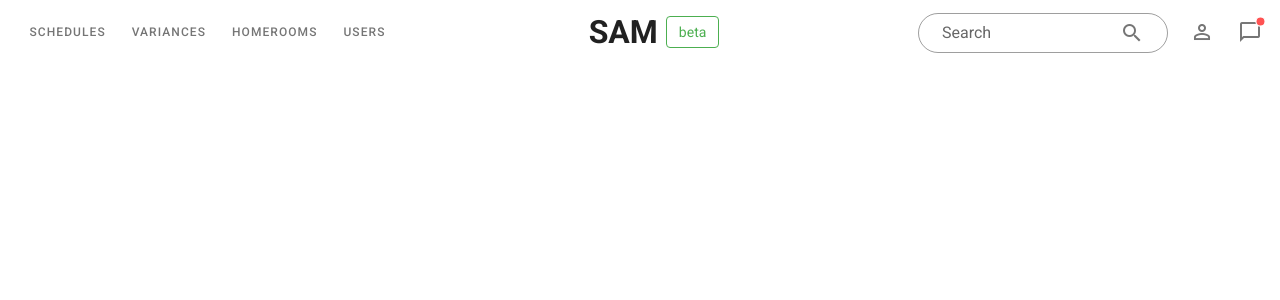
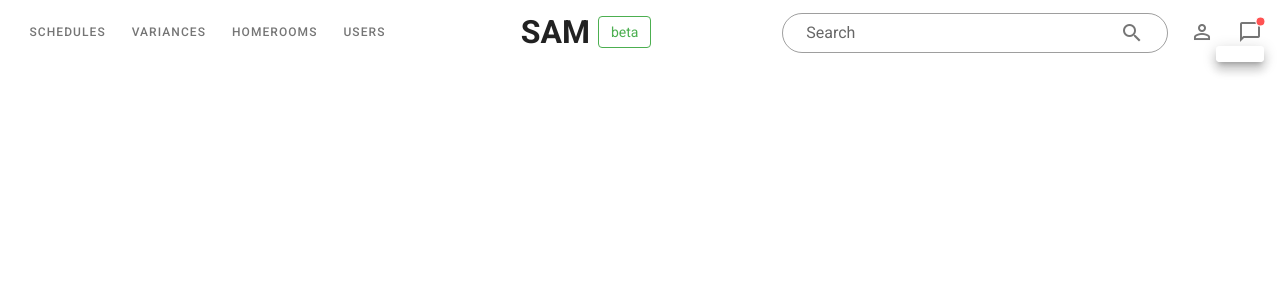
Before and after one commit to jjfrench/staff-manager, a Vue app: page /Users in a window 1280 px wide. Both pictures are taken after a click on the button 1250 px from the left and 32 px from the top of the page. Shown: the top 300 px of the page. Built offline with nearby package versions, Linux system fonts and the light colour scheme.

Commit message:
Navigation Components

```diff
--- a/src/App.vue
+++ b/src/App.vue
@@ -12,7 +12,7 @@
 </template>
 
 <script>
-import Navigation from './components/Navigation';
+import Navigation from './components/Navigation/Navigation.vue';
 
 export default {
   name: 'app',
--- a/src/components/Navigation.vue
+++ b/src/components/Navigation/Navigation.vue
@@ -40,22 +40,17 @@
 				<v-icon dense>mdi-account-outline</v-icon>
 			</v-btn>
 		</div>
-		<v-badge
-			bordered
-			dot
-			color="error"
-			overlap
-			class="navlink"
-		>
-		<v-btn icon small>
-			<v-icon dense>mdi-message-outline</v-icon>
-		</v-btn>
-		</v-badge>
+
+		<Notifications/>
   </v-app-bar>
 </template>
 <script>
+import Notifications from './Notifications.vue';
 export default ({
 	name: 'Navigation',
+	components: {
+		Notifications
+	},
 	data: function() {
 		return {
 			collapse: true,
@@ -64,7 +59,7 @@ export default ({
 	}
 })
 </script>
-<style scoped>
+<style>
 .navlink {
   padding-left: 20px;
   text-decoration: none;
--- /dev/null
+++ b/src/components/Navigation/Notifications.vue
@@ -0,0 +1,95 @@
+<template>
+    <v-menu
+        :close-on-content-click="false"
+        bottom
+        offset-y
+        class="mx-auto"
+        max-width="400"
+    >
+        <template v-slot:activator="{ on, attrs }">
+            <v-badge
+                bordered
+                dot
+                color="error"
+                overlap
+                class="navlink"
+            >
+                <v-btn
+                    icon
+                    small
+                    v-bind="attrs"
+                    v-on="on"
+                >
+                    <v-icon dense>mdi-message-outline</v-icon>
+                </v-btn>
+            </v-badge>
+        </template>
+
+        <v-list two-line>
+            <v-list-item-group
+                v-model="selected"
+                active-class="primary--text"
+                multiple
+            >
+                <template v-for="item in this.$store.state.notifications">
+                <v-list-item
+                    :key="item.title"
+                >
+                    <template v-slot:default="{  }">
+                    <v-list-item-content>
+                        <v-list-item-title v-text="item.user"></v-list-item-title>
+
+                        <v-list-item-subtitle
+                        class="text--primary"
+                        v-text="item.type"
+                        ></v-list-item-subtitle>
+
+                        <v-list-item-subtitle v-text="item.description"></v-list-item-subtitle>
+                    </v-list-item-content>
+
+                    <v-list-item-action>
+                        <!-- <v-list-item-action-text v-text="item.action"></v-list-item-action-text>
+
+                        <v-icon
+                        v-if="!active"
+                        color="grey lighten-1"
+                        >
+                        mdi-star-outline
+                        </v-icon>
+
+                        <v-icon
+                        v-else
+                        color="yellow darken-3"
+                        >
+                        mdi-star
+                        </v-icon> -->
+                    </v-list-item-action>
+                    </template>
+                </v-list-item>
+
+                <!-- <v-divider
+                    v-if="index < items.length - 1"
+                    :key="index"
+                ></v-divider> -->
+                </template>
+            </v-list-item-group>
+        </v-list>
+    </v-menu>
+</template>
+
+<script>
+export default {
+    name: 'Notifications',
+	data: function() {
+		return {
+            selected: [2]
+		}
+	},
+    methods: {
+    }
+}
+</script>
+
+<style>
+
+</style>
```
Lines whose indentation alone changed are shown as unchanged.
